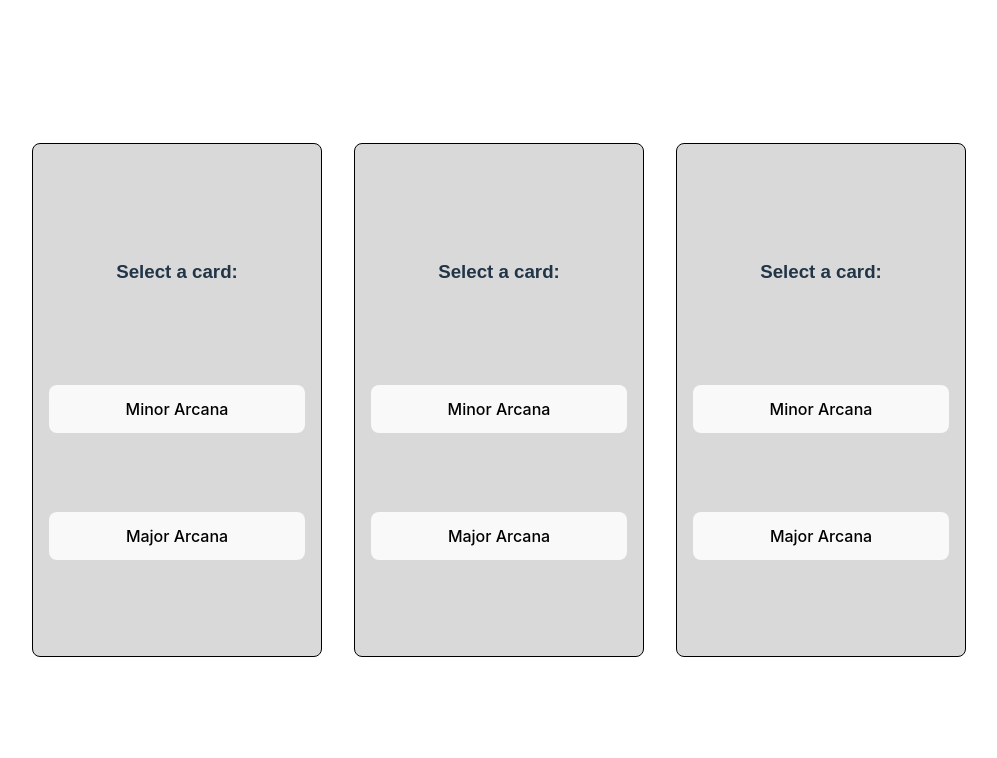
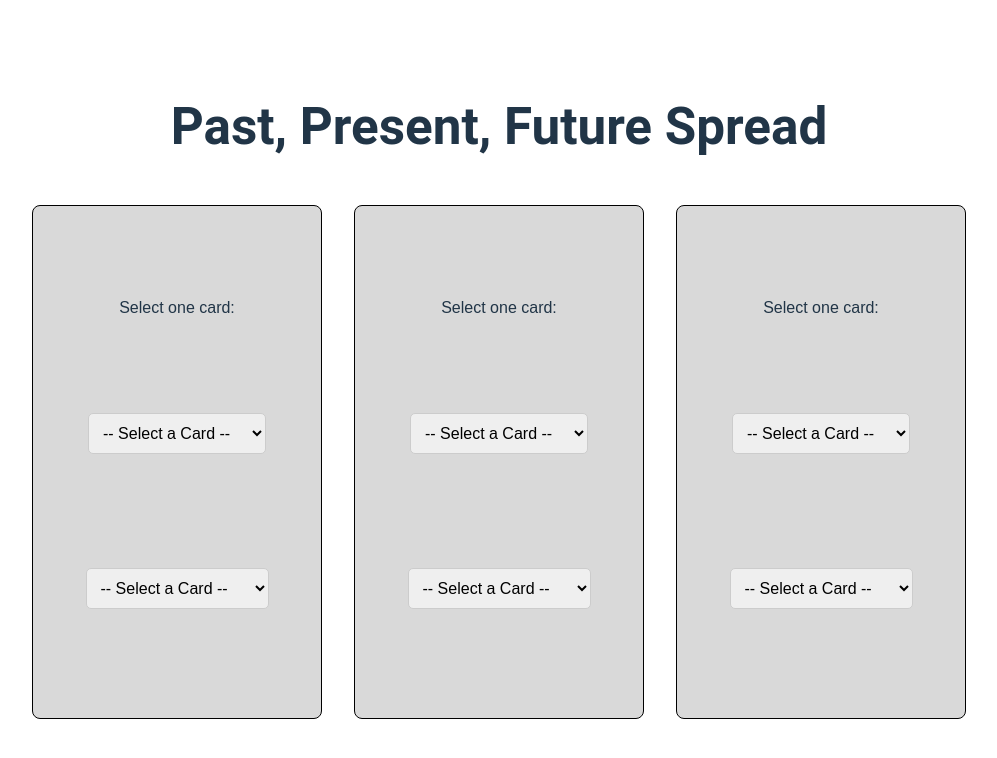
Before and after one commit to daschi/carole, a React (Vite) app in the folder frontend/: page / in a window 1280 px wide. Shown: the top 758 px of the page, without its empty margins (141-1138 px from the left). Built offline with nearby package versions, Linux system fonts and the light colour scheme.

Commit message:
Update frontend to add card selector and fetch

```diff
--- a/frontend/src/App.jsx
+++ b/frontend/src/App.jsx
@@ -1,18 +1,56 @@
+import { useState } from "react";
+
 import styled from "styled-components";
-import Card from "./Card";
+import Spread from "./Spread";
+import Markdown from "react-markdown";
 import "./App.css";
+
+const Intro = styled.h1`
+  font-family: "Roboto";
+`;
+
+// const Interpretation = styled.div``;
 
 const AppContainer = styled.div`
   display: flex;
-  flex-flow: row nowrap;
+  flex-flow: column;
 `;
 
 function App() {
+  const [interpretation, setInterpretation] = useState();
+
+  const handleSubmit = async (cards) => {
+    try {
+      const user_question =
+        "What should I consider before I head into this weekend?";
+      const tarot_spread = "Past, Present, Future";
+
+      // Send request to Flask API
+      const response = await fetch("http://127.0.0.1:5000/interpret", {
+        method: "POST",
+        headers: {
+          "Content-Type": "application/json",
+        },
+        body: JSON.stringify({
+          cards: cards,
+          question: user_question,
+          spread: tarot_spread,
+        }),
+      });
+      const interpretation = await response.json();
+
+      setInterpretation(interpretation); // You can handle the chat completion response here
+    } catch (error) {
+      console.error("Error while calling the API: ", error);
+      setInterpretation(`There was an error retrieving the response: ${error}`);
+    }
+  };
+
   return (
     <AppContainer>
-      <Card />
-      <Card />
-      <Card />
+      <Intro>Past, Present, Future Spread</Intro>
+      <Spread handleSubmit={handleSubmit} />
+      {interpretation && <Markdown>{interpretation}</Markdown>}
     </AppContainer>
   );
 }
--- a/frontend/src/Card.jsx
+++ b/frontend/src/Card.jsx
@@ -1,4 +1,6 @@
+import PropTypes, { useState } from "react";
 import styled from "styled-components";
+import CardSelector from "./CardSelector";
 
 const CardContainer = styled.div`
   background-color: #d9d9d9;
@@ -13,41 +15,41 @@ const CardContainer = styled.div`
   margin: 1em;
 `;
 
-const SelectCardText = styled.h3`
+const SelectCardText = styled.label`
   font-family: "Poppins", sans-serif;
   text-align: center;
   align-self: top;
 `;
 
-const SelectArcanaButton = styled.button`
-  height: 3em;
-  width: 100%;
-`;
+function Card({ onChange }) {
+  const [selectedCard, setSelectedCard] = useState();
+  const handleSelectCard = (card) => {
+    setSelectedCard(card);
+    onChange(card.value);
+  };
 
-function MinorArcanaSelect() {
-  return (
-    <>
-      <SelectArcanaButton>Minor Arcana</SelectArcanaButton>
-    </>
-  );
-}
-
-function MajorArcanaSelect() {
-  return (
-    <>
-      <SelectArcanaButton>Major Arcana</SelectArcanaButton>
-    </>
-  );
-}
-
-function Card() {
   return (
     <CardContainer>
-      <SelectCardText>Select a card:</SelectCardText>
-      <MinorArcanaSelect />
-      <MajorArcanaSelect />
+      {selectedCard ? (
+        <>
+          <div>You selected {selectedCard.cardName}</div>
+          <button onClick={() => setSelectedCard(null)}>
+            Select a different card
+          </button>
+        </>
+      ) : (
+        <>
+          <SelectCardText>Select one card:</SelectCardText>
+          <CardSelector type="major" onChange={handleSelectCard} />
+          <CardSelector type="minor" onChange={handleSelectCard} />
+        </>
+      )}
     </CardContainer>
   );
 }
 
+Card.propTypes = {
+  onChange: PropTypes.func,
+};
+
 export default Card;
--- /dev/null
+++ b/frontend/src/CardSelector.jsx
@@ -0,0 +1,45 @@
+import PropTypes from "react";
+import { MAJOR_ARCANA_CARDS, MINOR_ARCANA_CARDS } from "./constants";
+
+const allCards = {
+  minor: MINOR_ARCANA_CARDS,
+  major: MAJOR_ARCANA_CARDS,
+};
+
+function CardSelector({ type, onChange }) {
+  const cards = allCards[type];
+
+  return (
+    <div style={{ margin: "20px" }}>
+      <select
+        id={`${type}-arcana`}
+        onChange={(e) => {
+          const card = cards.find((c) => c.value === e.target.value);
+          onChange(card);
+        }}
+        style={{
+          padding: "10px",
+          fontSize: "16px",
+          borderRadius: "5px",
+          border: "1px solid #ccc",
+        }}
+      >
+        <option value="" disabled selected>
+          -- Select a Card --
+        </option>
+        {cards.map((card) => (
+          <option key={card.value} value={card.value}>
+            {card.cardName}
+          </option>
+        ))}
+      </select>
+    </div>
+  );
+}
+
+CardSelector.propTypes = {
+  type: PropTypes.string,
+  onChange: PropTypes.func,
+};
+
+export default CardSelector;
--- /dev/null
+++ b/frontend/src/Spread.jsx
@@ -0,0 +1,45 @@
+import PropTypes, { useState } from "react";
+import styled from "styled-components";
+import Card from "./Card";
+import "./App.css";
+
+const SpreadContainer = styled.div`
+  display: flex;
+  flex-flow: row nowrap;
+`;
+
+const SubmitButton = styled.button``;
+
+function Spread({ handleSubmit }) {
+  const [cards, setCards] = useState([]);
+
+  const handleSelectCard = (position, value) => {
+    const cardsUpdate = [...cards];
+    cardsUpdate[position] = value;
+    setCards(cardsUpdate);
+  };
+
+  return (
+    <>
+      <SpreadContainer>
+        {[0, 1, 2].map((position) => {
+          return (
+            <Card
+              key={position}
+              onChange={(value) => handleSelectCard(position, value)}
+            />
+          );
+        })}
+      </SpreadContainer>
+      {cards.length === 3 && (
+        <SubmitButton onClick={() => handleSubmit(cards)}>Submit</SubmitButton>
+      )}
+    </>
+  );
+}
+
+Spread.propTypes = {
+  handleSubmit: PropTypes.func,
+};
+
+export default Spread;
--- /dev/null
+++ b/frontend/src/constants.js
@@ -0,0 +1,90 @@
+export const MAJOR_ARCANA_CARDS = [
+  { cardName: "The Fool", value: "fool" },
+  { cardName: "The Magician", value: "magician" },
+  { cardName: "The High Priestess", value: "high-priestess" },
+  { cardName: "The Empress", value: "empress" },
+  { cardName: "The Emperor", value: "emperor" },
+  { cardName: "The Hierophant", value: "hierophant" },
+  { cardName: "The Lovers", value: "lovers" },
+  { cardName: "The Chariot", value: "chariot" },
+  { cardName: "Strength", value: "strength" },
+  { cardName: "The Hermit", value: "hermit" },
+  { cardName: "Wheel of Fortune", value: "wheel-of-fortune" },
+  { cardName: "Justice", value: "justice" },
+  { cardName: "The Hanged Man", value: "hanged-man" },
+  { cardName: "Death", value: "death" },
+  { cardName: "Temperance", value: "temperance" },
+  { cardName: "The Devil", value: "devil" },
+  { cardName: "The Tower", value: "tower" },
+  { cardName: "The Star", value: "star" },
+  { cardName: "The Moon", value: "moon" },
+  { cardName: "The Sun", value: "sun" },
+  { cardName: "Judgement", value: "judgement" },
+  { cardName: "The World", value: "world" },
+];
+
+export const MINOR_ARCANA_CARDS = [
+  // Swords
+  { cardName: "Ace of Swords", value: "ace-of-swords" },
+  { cardName: "Two of Swords", value: "two-of-swords" },
+  { cardName: "Three of Swords", value: "three-of-swords" },
+  { cardName: "Four of Swords", value: "four-of-swords" },
+  { cardName: "Five of Swords", value: "five-of-swords" },
+  { cardName: "Six of Swords", value: "six-of-swords" },
+  { cardName: "Seven of Swords", value: "seven-of-swords" },
+  { cardName: "Eight of Swords", value: "eight-of-swords" },
+  { cardName: "Nine of Swords", value: "nine-of-swords" },
+  { cardName: "Ten of Swords", value: "ten-of-swords" },
+  { cardName: "Page of Swords", value: "page-of-swords" },
+  { cardName: "Knight of Swords", value: "knight-of-swords" },
+  { cardName: "Queen of Swords", value: "queen-of-swords" },
+  { cardName: "King of Swords", value: "king-of-swords" },
+
+  // Cups
+  { cardName: "Ace of Cups", value: "ace-of-cups" },
+  { cardName: "Two of Cups", value: "two-of-cups" },
+  { cardName: "Three of Cups", value: "three-of-cups" },
+  { cardName: "Four of Cups", value: "four-of-cups" },
+  { cardName: "Five of Cups", value: "five-of-cups" },
+  { cardName: "Six of Cups", value: "six-of-cups" },
+  { cardName: "Seven of Cups", value: "seven-of-cups" },
+  { cardName: "Eight of Cups", value: "eight-of-cups" },
+  { cardName: "Nine of Cups", value: "nine-of-cups" },
+  { cardName: "Ten of Cups", value: "ten-of-cups" },
+  { cardName: "Page of Cups", value: "page-of-cups" },
+  { cardName: "Knight of Cups", value: "knight-of-cups" },
+  { cardName: "Queen of Cups", value: "queen-of-cups" },
+  { cardName: "King of Cups", value: "king-of-cups" },
+
+  // Wands
+  { cardName: "Ace of Wands", value: "ace-of-wands" },
+  { cardName: "Two of Wands", value: "two-of-wands" },
+  { cardName: "Three of Wands", value: "three-of-wands" },
+  { cardName: "Four of Wands", value: "four-of-wands" },
+  { cardName: "Five of Wands", value: "five-of-wands" },
+  { cardName: "Six of Wands", value: "six-of-wands" },
+  { cardName: "Seven of Wands", value: "seven-of-wands" },
+  { cardName: "Eight of Wands", value: "eight-of-wands" },
+  { cardName: "Nine of Wands", value: "nine-of-wands" },
+  { cardName: "Ten of Wands", value: "ten-of-wands" },
+  { cardName: "Page of Wands", value: "page-of-wands" },
+  { cardName: "Knight of Wands", value: "knight-of-wands" },
+  { cardName: "Queen of Wands", value: "queen-of-wands" },
+  { cardName: "King of Wands", value: "king-of-wands" },
+
+  // Pentacles
+  { cardName: "Ace of Pentacles", value: "ace-of-pentacles" },
+  { cardName: "Two of Pentacles", value: "two-of-pentacles" },
+  { cardName: "Three of Pentacles", value: "three-of-pentacles" },
+  { cardName: "Four of Pentacles", value: "four-of-pentacles" },
+  { cardName: "Five of Pentacles", value: "five-of-pentacles" },
+  { cardName: "Six of Pentacles", value: "six-of-pentacles" },
+  { cardName: "Seven of Pentacles", value: "seven-of-pentacles" },
+  { cardName: "Eight of Pentacles", value: "eight-of-pentacles" },
+  { cardName: "Nine of Pentacles", value: "nine-of-pentacles" },
+  { cardName: "Ten of Pentacles", value: "ten-of-pentacles" },
+  { cardName: "Page of Pentacles", value: "page-of-pentacles" },
+  { cardName: "Knight of Pentacles", value: "knight-of-pentacles" },
+  { cardName: "Queen of Pentacles", value: "queen-of-pentacles" },
+  { cardName: "King of Pentacles", value: "king-of-pentacles" },
+];
```
